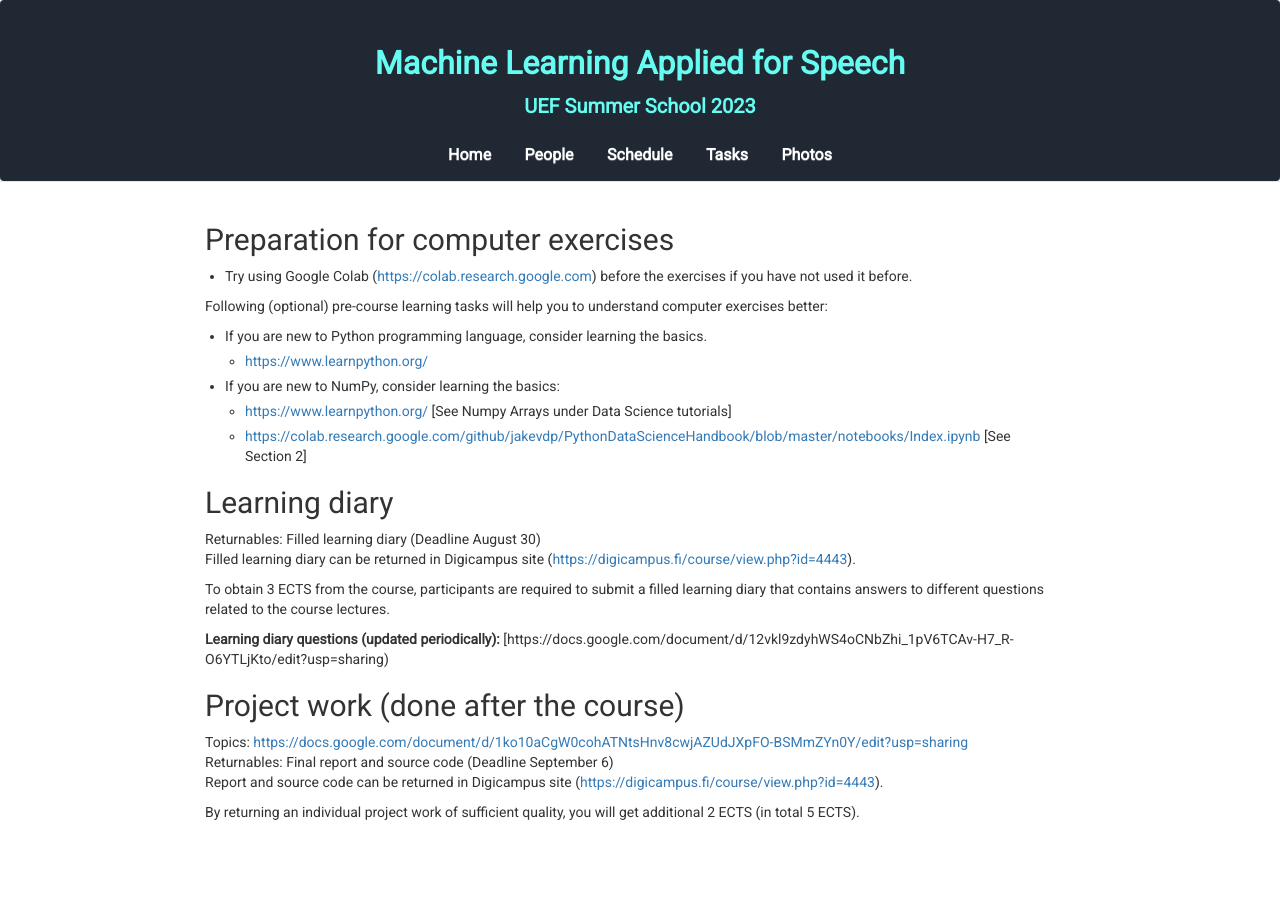
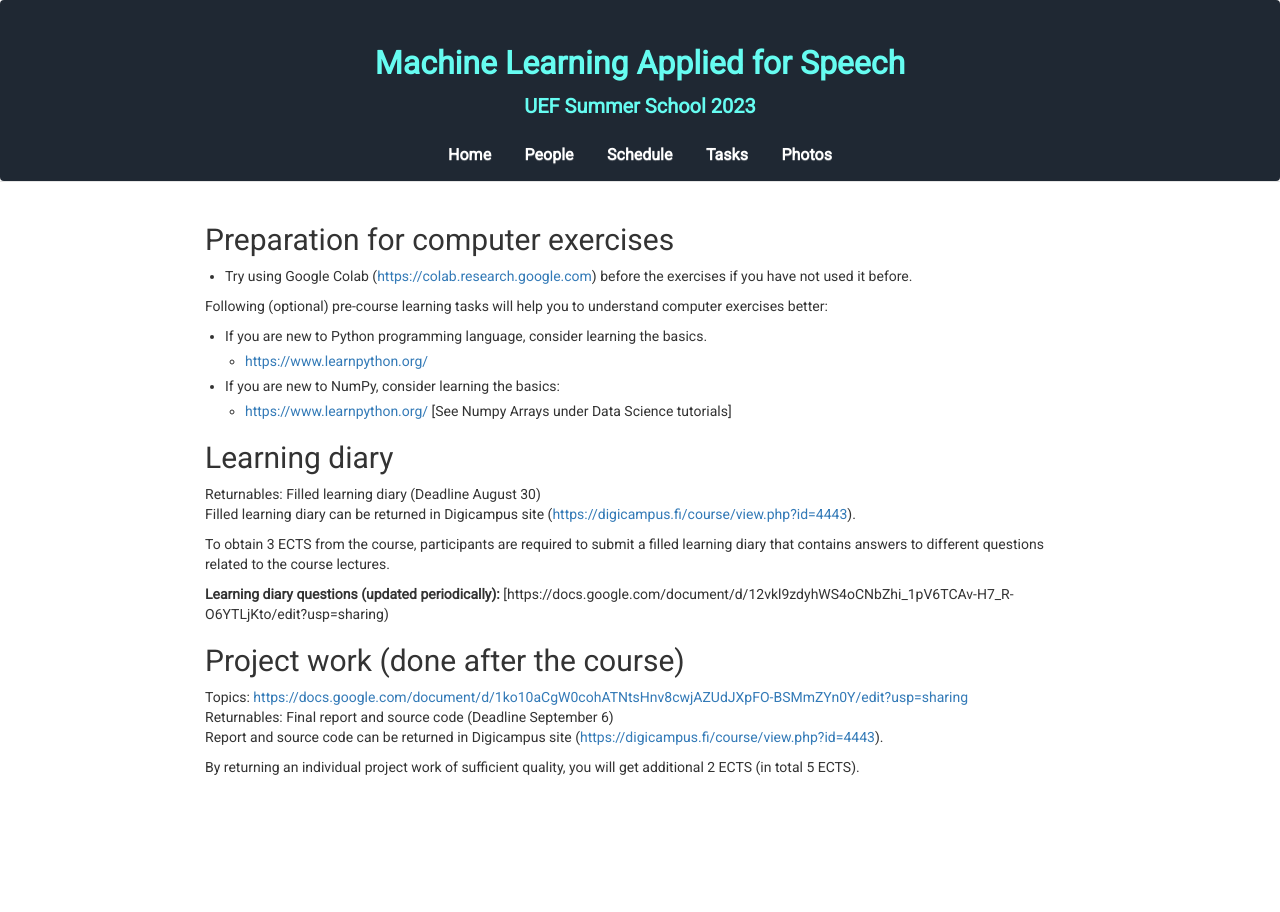
Before and after one commit to vpspeech/summerschool2023, a Jekyll site: the page built from tasks.md, in a window 1280 px wide. Built offline with Jekyll 4.4.1, drawn with Linux system fonts in a browser that asks for light colours; nearby versions of some CDN libraries.

Commit message:
Update tasks.md

```diff
--- a/tasks.md
+++ b/tasks.md
@@ -13,7 +13,6 @@ Following (optional) pre-course learning tasks will help you to understand compu
     - [https://www.learnpython.org/](https://www.learnpython.org/)
 - If you are new to NumPy, consider learning the basics:
     - [https://www.learnpython.org/](https://www.learnpython.org/) [See Numpy Arrays under Data Science tutorials]
-    - [https://colab.research.google.com/github/jakevdp/PythonDataScienceHandbook/blob/master/notebooks/Index.ipynb](https://colab.research.google.com/github/jakevdp/PythonDataScienceHandbook/blob/master/notebooks/Index.ipynb) [See Section 2]
 
 
 ## Learning diary
```
